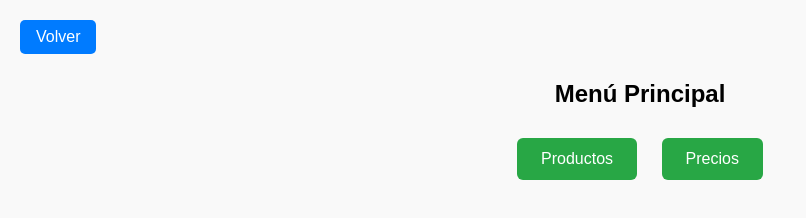
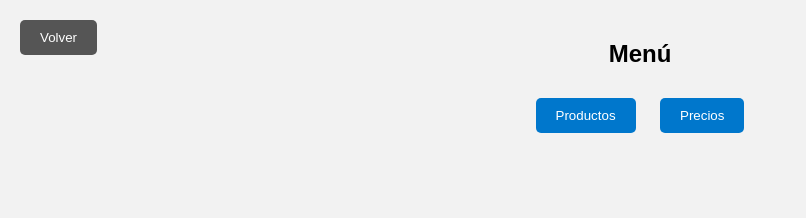
Before and after one commit to mantis-has/makima-bot-ia, a plain HTML site: page index.html in a window 1280 px wide. Both pictures are taken after a click on the button "Entrar". Shown: the whole page, without its empty margins (0-806 px from the left). Drawn offline with Linux system fonts and the light colour scheme.

Commit message:
Actualizar index.html

```diff
--- a/index.html
+++ b/index.html
@@ -4,132 +4,60 @@
   <meta charset="UTF-8">
   <title>Panel de Ventas</title>
   <style>
-    body {
-      font-family: Arial, sans-serif;
-      text-align: center;
-      margin: 0;
-      padding: 0;
-      background-color: #f9f9f9;
-    }
-
-    #volver {
-      position: fixed;
-      top: 10px;
-      left: 10px;
-      background-color: #007bff;
-      color: white;
-      padding: 8px 16px;
-      border: none;
-      border-radius: 5px;
-      cursor: pointer;
-      display: none;
-      z-index: 1000;
-    }
-
-    .container {
-      padding: 60px 20px;
-    }
-
-    .hidden {
-      display: none;
-    }
-
-    button {
-      background-color: #28a745;
-      color: white;
-      padding: 12px 24px;
-      font-size: 16px;
-      border: none;
-      border-radius: 6px;
-      cursor: pointer;
-      margin: 10px;
-    }
-
-    img {
-      width: 200px;
-      height: auto;
-      border-radius: 10px;
-    }
-
-    .product {
-      margin-bottom: 30px;
-    }
-
-    .product-name {
-      margin-top: 10px;
-      font-weight: bold;
-    }
-
-    .products-grid {
-      display: flex;
-      justify-content: center;
-      flex-wrap: wrap;
-      gap: 40px;
-    }
-
-    .prices {
-      font-size: 18px;
-      line-height: 2;
-    }
+    body { font-family: sans-serif; text-align: center; background: #f2f2f2; margin: 0; }
+    .pantalla { display: none; padding: 20px; }
+    .activo { display: block; }
+    button { padding: 10px 20px; margin: 10px; border: none; background: #0077cc; color: white; cursor: pointer; border-radius: 5px; }
+    .volver { position: absolute; top: 10px; left: 10px; background: #555; }
+    .producto { margin: 20px; }
+    img { max-width: 200px; height: auto; }
   </style>
 </head>
 <body>
 
-  <!-- Botón de volver -->
-  <button id="volver" onclick="goTo('inicio')">Volver</button>
-
-  <!-- Pantalla de inicio -->
-  <div id="inicio" class="container">
+  <!-- Inicio -->
+  <div id="inicio" class="pantalla activo">
     <h1>¡Hola! Bienvenido a este panel de ventas.</h1>
     <p>Nos complace brindarte nuestros productos para que los disfrutes con provecho.</p>
-    <button onclick="goTo('menu')">Entrar</button>
+    <button onclick="mostrar('menu')">Entrar</button>
   </div>
 
-  <!-- Menú principal -->
-  <div id="menu" class="container hidden">
-    <h2>Menú Principal</h2>
-    <button onclick="goTo('productos')">Productos</button>
-    <button onclick="goTo('precios')">Precios</button>
+  <!-- Menú -->
+  <div id="menu" class="pantalla">
+    <button class="volver" onclick="mostrar('inicio')">Volver</button>
+    <h2>Menú</h2>
+    <button onclick="mostrar('productos')">Productos</button>
+    <button onclick="mostrar('precios')">Precios</button>
   </div>
 
-  <!-- Página de productos -->
-  <div id="productos" class="container hidden">
+  <!-- Productos -->
+  <div id="productos" class="pantalla">
+    <button class="volver" onclick="mostrar('menu')">Volver</button>
     <h2>Productos</h2>
-    <div class="products-grid">
-      <div class="product">
-        <img src="https://qu.ax/bXinP.jpg" alt="Denji Bot MD">
-        <div class="product-name">Denji Bot MD</div>
-      </div>
-      <div class="product">
-        <img src="https://qu.ax/caXVr.jpg" alt="Makima MD">
-        <div class="product-name">Makima MD</div>
-      </div>
+    <div class="producto">
+      <img src="https://qu.ax/bXinP.jpg" alt="Denji Bot MD">
+      <p>Denji Bot MD</p>
+    </div>
+    <div class="producto">
+      <img src="https://qu.ax/caXVr.jpg" alt="Makima MD">
+      <p>Makima MD</p>
     </div>
   </div>
 
-  <!-- Página de precios -->
-  <div id="precios" class="container hidden">
+  <!-- Precios -->
+  <div id="precios" class="pantalla">
+    <button class="volver" onclick="mostrar('menu')">Volver</button>
     <h2>Precios</h2>
-    <div class="prices">
-      Producto #1: 1 dólar por semana<br>
-      Producto #2: 3 dólares por semana<br><br>
-      Producto #1 Prox: 20 dólares<br>
-      Producto #2 Prox: 30 dólares
-    </div>
+    <p>Producto #1: 1 dólar por semana</p>
+    <p>Producto #2: 3 dólares por semana</p>
+    <p>Producto #1 Prox: 20 dólares</p>
+    <p>Producto #2 Prox: 30 dólares</p>
   </div>
 
-  <!-- Script para navegación -->
   <script>
-    function goTo(sectionId) {
-      const secciones = ['inicio', 'menu', 'productos', 'precios'];
-      secciones.forEach(id => {
-        document.getElementById(id).classList.add('hidden');
-      });
-
-      document.getElementById(sectionId).classList.remove('hidden');
-
-      // Mostrar el botón de volver en todas excepto "inicio"
-      document.getElementById('volver').style.display = (sectionId !== 'inicio') ? 'inline-block' : 'none';
+    function mostrar(id) {
+      document.querySelectorAll('.pantalla').forEach(div => div.classList.remove('activo'));
+      document.getElementById(id).classList.add('activo');
     }
   </script>
 
```
